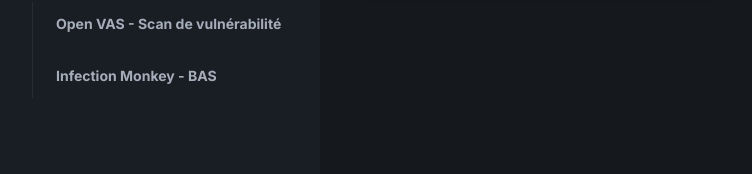
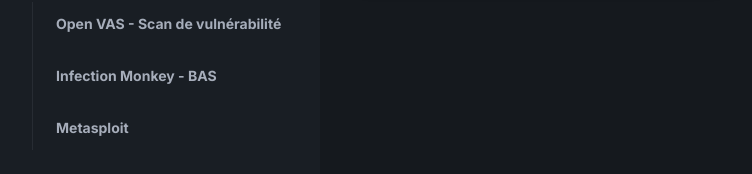
Before and after one commit to Hulcox/cyna, a Next.js app: page / in a window 1280 px wide. Shown: the part 210-384 px from the top of the page, without its empty margins (0-752 px from the left). Built offline with nearby package versions, Linux system fonts and the light colour scheme.

Commit message:
adding metasploit

```diff
--- a/src/app/(cyna)/tools/[idTool]/page.js
+++ b/src/app/(cyna)/tools/[idTool]/page.js
@@ -11,6 +11,10 @@
     {
       name: "Infection Monkey - BAS",
       nameShort: "infectionMonkey",
+    },
+    {
+      name: "Metasploit",
+      nameShort: "metasploit",
     },
   ];
 
--- a/src/components/appContext.jsx
+++ b/src/components/appContext.jsx
@@ -16,6 +16,13 @@
     },
     infectionMonkey: {
       name: "infectionMonkey",
+      status: "down",
+      date: DateTime.now()
+        .setLocale("fr")
+        .toLocaleString(DateTime.DATETIME_SHORT),
+    },
+    metasploit: {
+      name: "metasploit",
       status: "down",
       date: DateTime.now()
         .setLocale("fr")
--- a/src/components/menuDrawer.jsx
+++ b/src/components/menuDrawer.jsx
@@ -9,6 +9,10 @@
   const tools = [
     { name: "Open VAS - Scan de vulnérabilité", url: "openvas" },
     { name: "Infection Monkey - BAS", url: "infectionMonkey" },
+    {
+      name: "Metasploit",
+      url: "metasploit",
+    },
   ];
 
   return (
```
